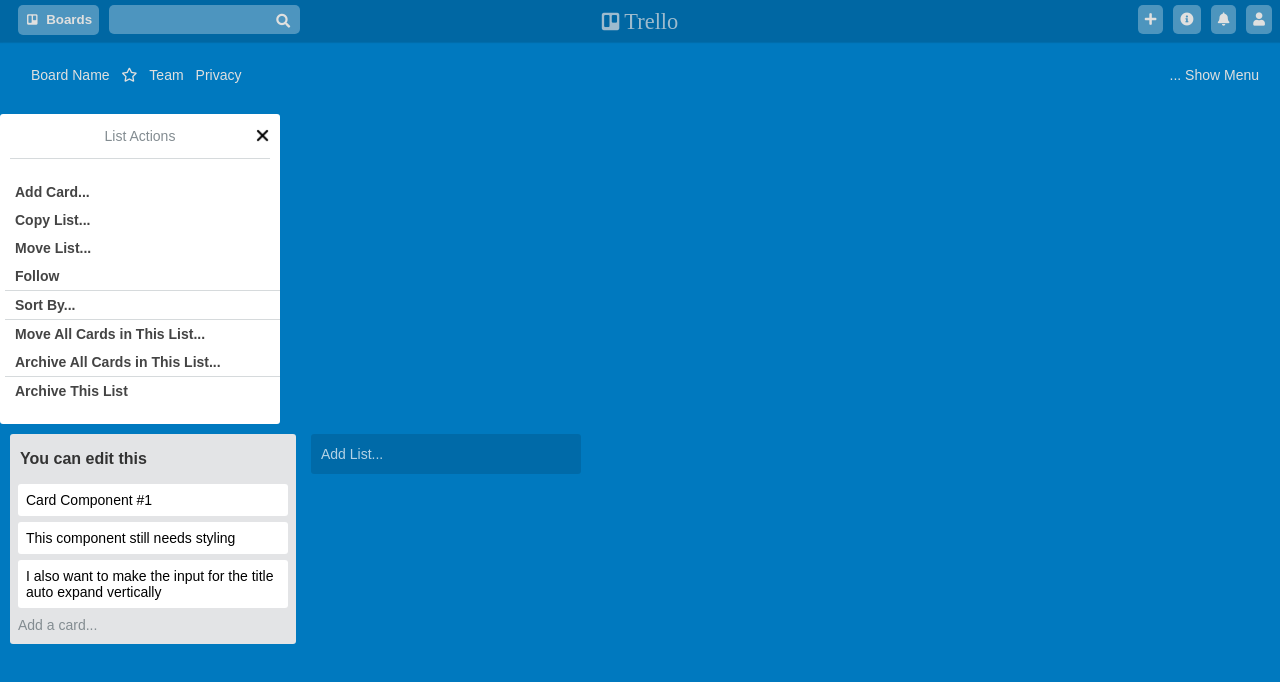
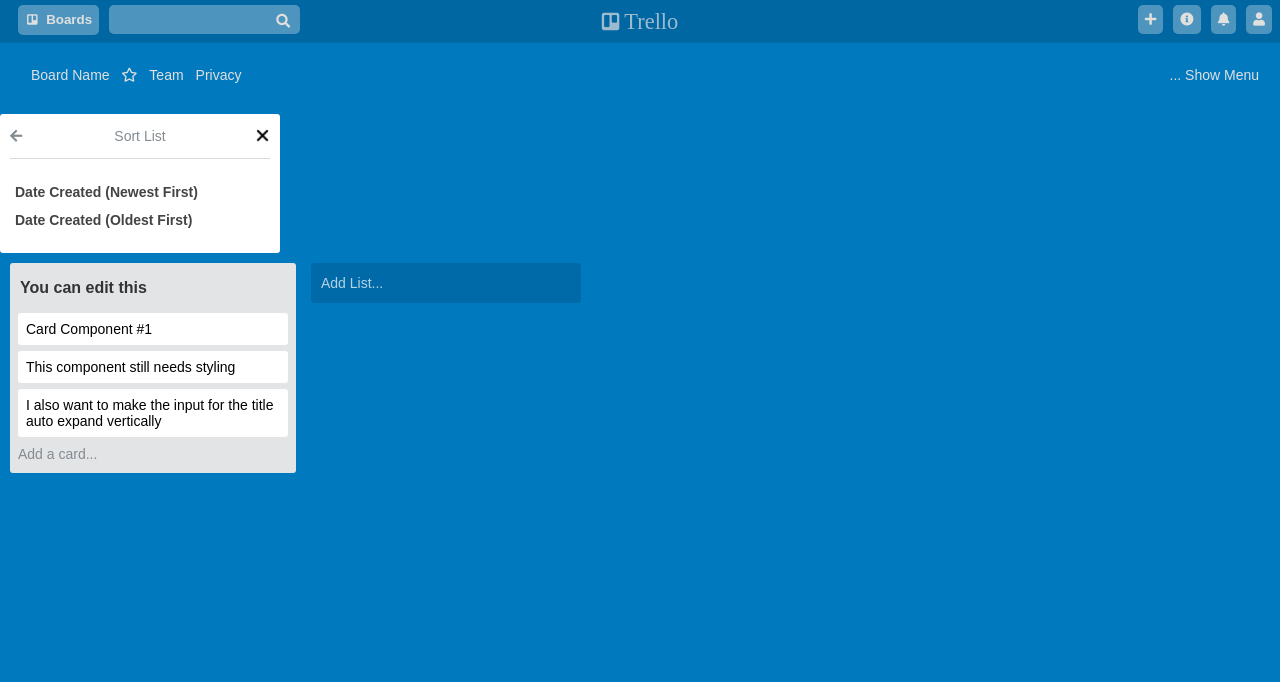
Before and after one commit to chingu-voyage4/Geckos-Team-13, a React (Create React App) app: page / in a window 1280 px wide. Both pictures are taken after a click on the link "Sort By...". Shown: the top 682 px of the page. Built offline with nearby package versions, Linux system fonts and the light colour scheme.

Commit message:
Added Sort By submenu

```diff
--- a/src/components/ListMenu.js
+++ b/src/components/ListMenu.js
@@ -6,7 +6,9 @@ class ListMenu extends React.Component {
     constructor(props) {
         super(props);
         this.toggleFollow = this.toggleFollow.bind(this);
+        this.toggleSort = this.toggleSort.bind(this);
         this.state = {follow: false};
+        this.state = {menu: "main"};
     }
 
     toggleFollow(e) {
@@ -18,27 +20,59 @@ class ListMenu extends React.Component {
         }
     }
 
+    toggleSort(e) {
+        e.preventDefault();
+        if (this.state.menu === "main") {
+            this.setState({menu: "sortMenu"});
+        } else {
+            this.setState({menu: "main"});
+        }
+    }
+
     render() {
+        if (this.state.menu === "main") {
         return (
             <div className="list-menu">
                 <div className="list-menu-title"><p>List Actions</p>
-                <span className="close"><img src="../close-round.png" alt="close" /></span>
+                    <span className="close"><img src="../close-round.png" alt="close" /></span>
                 </div>
                 <div className="list-menu-options"><ul>
                     <a href="#"><li>Add Card...</li></a>
                     <a href="#"><li>Copy List...</li></a>
                     <a href="#"><li>Move List...</li></a>
-                    <a href="#"><li className="follow" onClick={this.toggleFollow}>{this.state.follow ? "Unfollow" : "Follow"}</li></a>
-                    <a href="#"><li className="sort">Sort By...</li></a>
+                    <a href="#"><li className="follow" onClick={this.toggleFollow}>
+                        {this.state.follow ? "Unfollow" : "Follow"}</li></a>
+                    <a href="#"><li className="sort" onClick={this.toggleSort}>Sort By...</li></a>
                     <a href="#"> <li>Move All Cards in This List...</li></a>
                     <a href="#">
-                    <li className="archive-cards">Archive All Cards in This List...</li></a>
+                        <li className="archive-cards">Archive All Cards in This List...</li></a>
                     <a href="#"><li>Archive This List</li></a>
                 </ul>
 
                 </div>
             </div>
         );
+    } else {
+        return (
+            <div className="list-menu">
+                <div className="list-menu-title"><span className="back" onClick={this.toggleSort}><i className="fas fa-arrow-left"></i></span><p>Sort List</p>
+                <span className="close"><img src="../close-round.png" alt="close" /></span>
+                </div>
+            <div className="list-menu-options"><ul>
+            <a href="#"><li>Date Created (Newest First)</li></a>
+            <a href="#"><li>Date Created (Oldest First)</li></a>
+            </ul></div>
+            </div>
+        );
+    }
+    }
+}
+
+class defaultList extends Component {
+    render() {
+        return (
+         <div></div>
+        );
     }
 }
 
--- a/src/styles/listmenu.css
+++ b/src/styles/listmenu.css
@@ -31,6 +31,13 @@
   top: 0;
 }
 
+.back {
+  position: absolute;
+  left: 0;
+  top: 0;
+  cursor: pointer;
+}
+
 .close img {
     width: 15px;
 }
```
